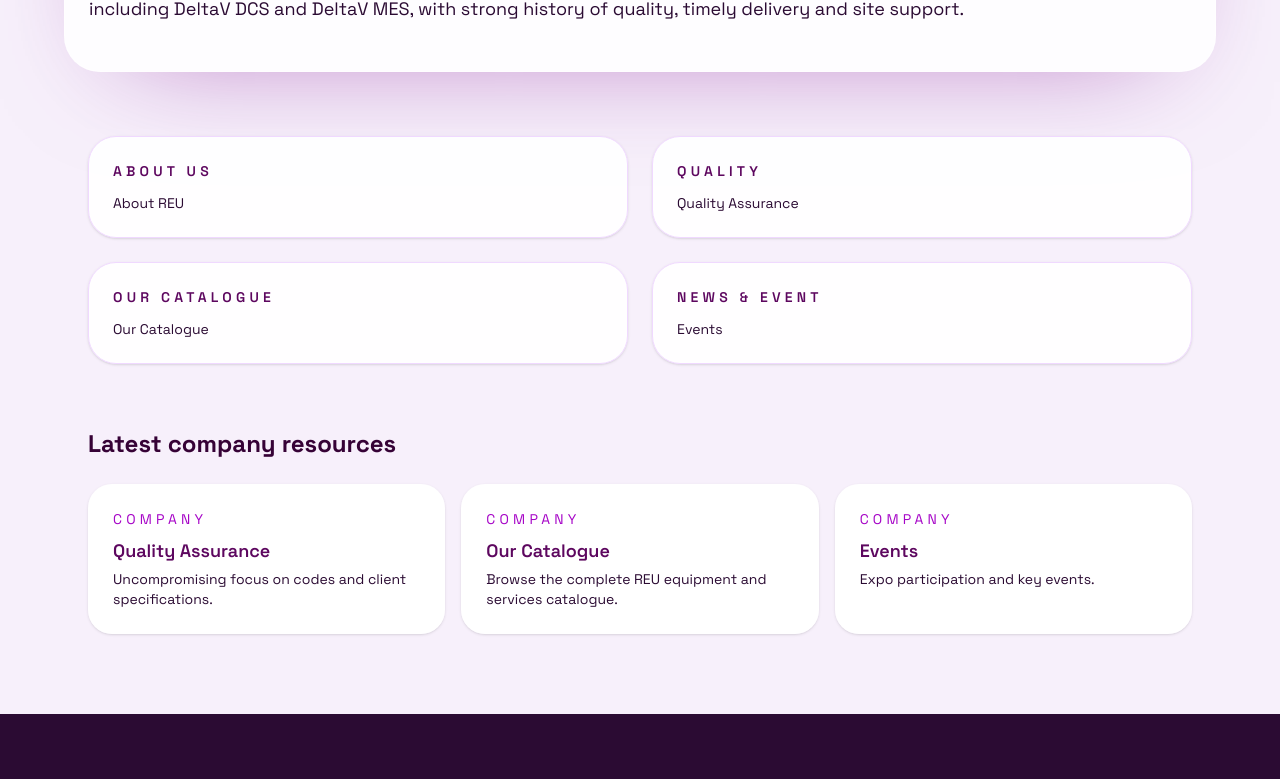
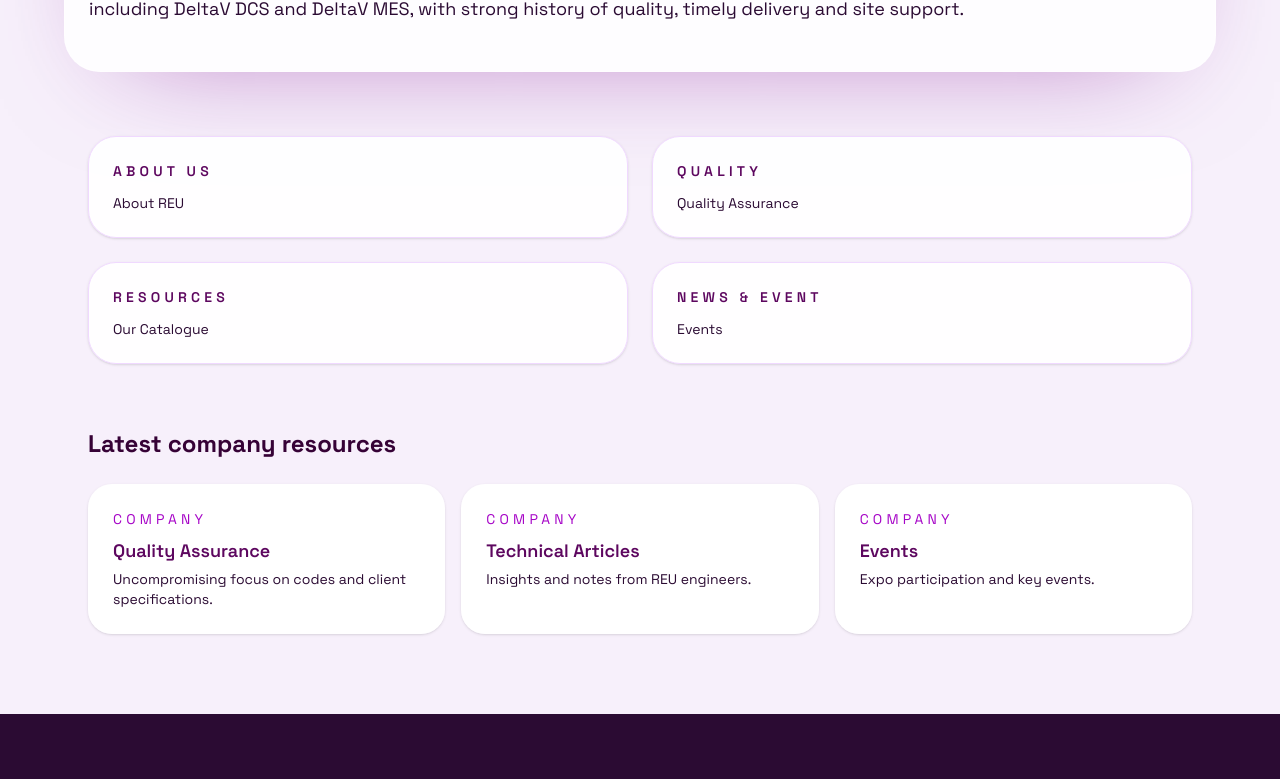
Before and after one commit to ShrikeshShetty09/REU, a Next.js app: page /company in a window 1280 px wide. Shown: the part 380-1159 px from the top of the page. Built offline with nearby package versions, Linux system fonts and the light colour scheme; a web font is replaced by a local one.

Commit message:
second commit

```diff
--- a/src/app/company/our-catalogue/page.tsx
+++ b/src/app/company/our-catalogue/page.tsx
@@ -1,15 +1,5 @@
-"use client";
+import { redirect } from "next/navigation";
 
 export default function OurCataloguePage() {
-  return (
-    <main className="min-h-screen bg-black/5">
-      <div className="h-[calc(100vh-80px)] w-full">
-        <iframe
-          className="h-full w-full"
-          src="/reu_catalogue/REU%20catlogue.pdf#view=FitH"
-          title="REU Catalogue PDF"
-        />
-      </div>
-    </main>
-  );
+  redirect("/company");
 }
--- a/src/data/siteContent.ts
+++ b/src/data/siteContent.ts
@@ -384,15 +384,15 @@
   },
   {
     category: "company",
-    label: "Our Catalogue",
-    slug: "our-catalogue",
-    description: "Browse the complete REU equipment and services catalogue.",
+    label: "Technical Articles",
+    slug: "technical-articles",
+    description: "Insights and notes from REU engineers.",
     summary:
-      "Flip through our latest REU catalogue to explore pressure control equipment, gas handling skids, automation services, and reference installations in a single, shareable document.",
+      "Application notes and upgrade guides that help plant teams modernize gas, air, safety and process control infrastructure with confidence.",
     highlights: [
-      "Consolidated product and services overview",
-      "Specification snapshots for major assemblies",
-      "Contact information and project references",
+      "Downloadable whitepapers and notes",
+      "Case studies from real installations",
+      "Pointers for audits and compliance",
     ],
   },
   {
@@ -460,14 +460,14 @@
     links: [{ label: "Quality Assurance", href: toHref("company", "quality-assurance") }],
   },
   {
-    heading: "Our Catalogue",
-    links: [{ label: "Our Catalogue", href: toHref("company", "our-catalogue") }],
+    heading: "Resources",
+    links: [
+      { label: "Our Catalogue", href: "/reu_catalogue/REU%20catlogue.pdf" },
+    ],
   },
   {
     heading: "News & Event",
-    links: [
-      { label: "Events", href: toHref("company", "events") },
-    ],
+    links: [{ label: "Events", href: toHref("company", "events") }],
   },
 ];
 
```
